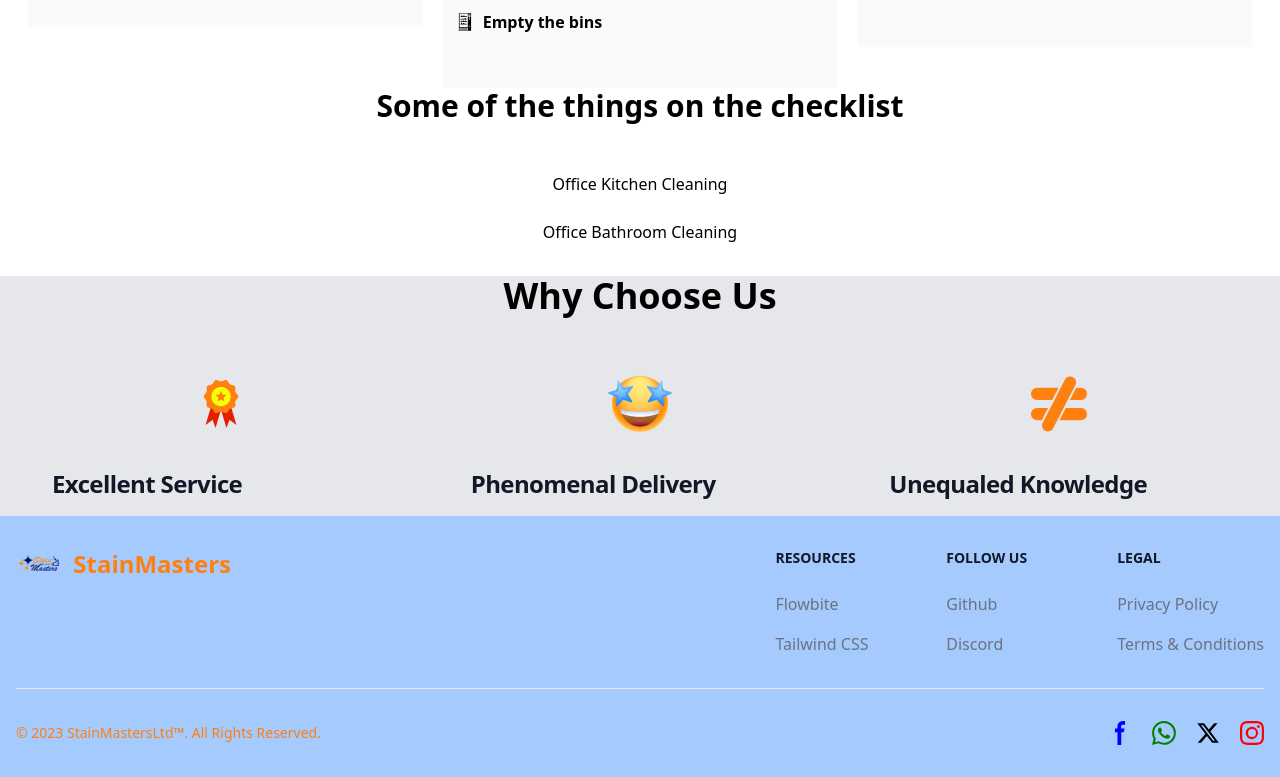
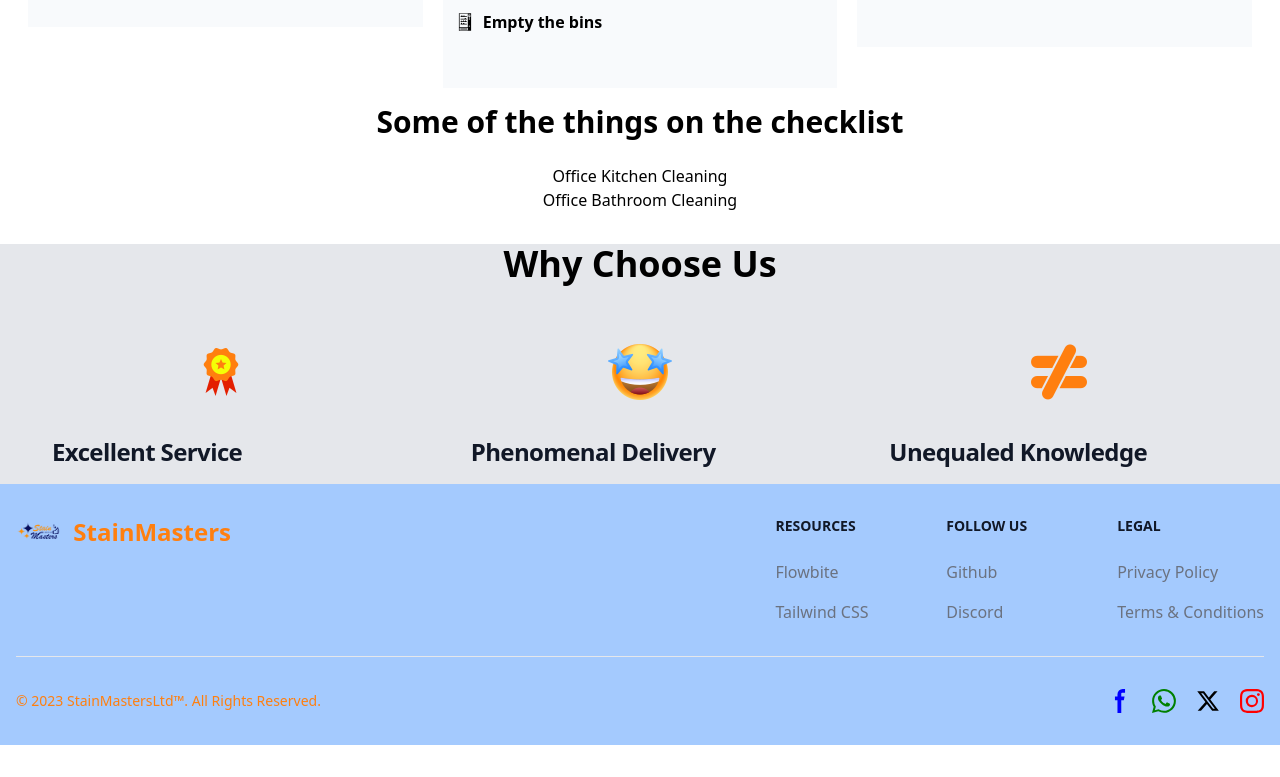
Before and after one commit to rufaro-13/cleaning_webapp, a React (Create React App) app: page /office in a window 1280 px wide. Shown: the part 1180-1957 px from the top of the page. After the commit the page ends 1925 px from the top, so only its background shows below. Built offline with nearby package versions, Linux system fonts and the light colour scheme.

Commit message:
ipdate office

```diff
--- a/src/pages/Office.js
+++ b/src/pages/Office.js
@@ -288,12 +288,12 @@ function Office() {
                     </div>
 
 
-                    <div className="sm:item-center sm:justify-center text-center ">
+                    <div className="sm:item-center sm:justify-center text-center pt-4">
                         <h3 className='sm:text-2xl md:text-3xl font-bold '>Some of the things on the checklist </h3>
-                        <br/><br/>
+                        <br/>
 
                         <p>
-                            <Link to="/kitchen" className='hover:underline hover:text-blue'>Office Kitchen Cleaning</Link><br/><br/>
+                            <Link to="/kitchen" className='hover:underline hover:text-blue'>Office Kitchen Cleaning</Link><br/>
                             <Link to="/bathroom" className='hover:underline hover:text-blue'>Office Bathroom Cleaning</Link>
 
                         </p>
```
